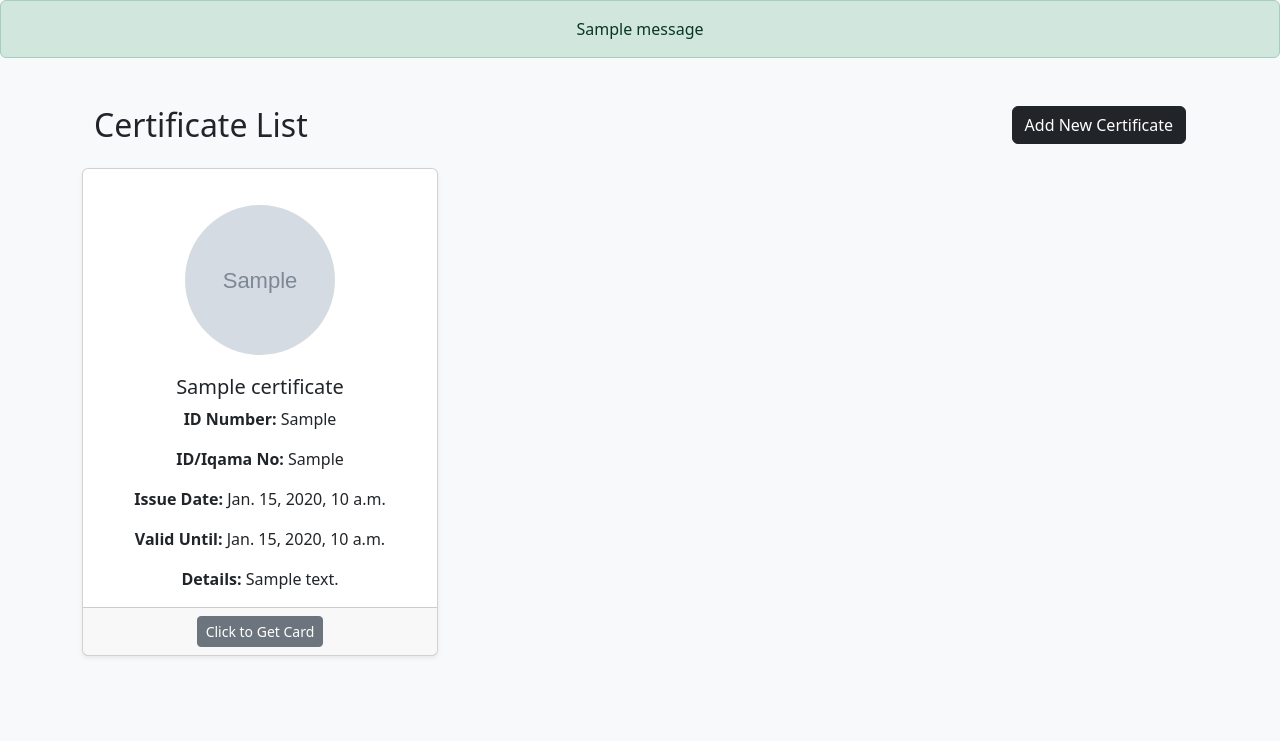
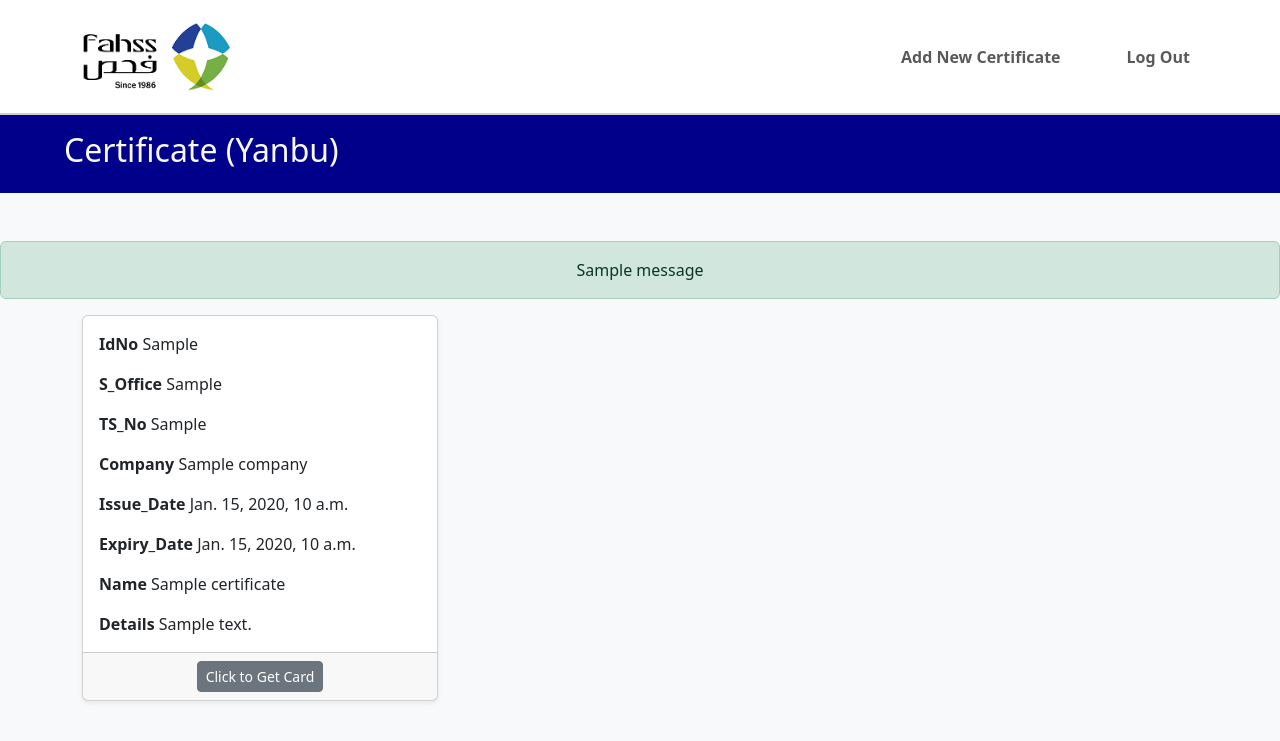
Before and after one commit to abdullah956/dj-fahsstuv, a Django app: template templates/certificate_list.html in a window 1280 px wide. Shown: the top 741 px of the page. Run offline with Django 5.2, Linux system fonts and the light colour scheme; the template is opened without the code that fills it: most values are stand-ins (such as "Sample title", 1, 10 or a date in 2020); grey boxes marked "Sample" are stand-in pictures; one stand-in notice (Sample message) is shown; parts of the project's set-up code (start-up, migrations or seed data) failed here and were passed over.

Commit message:
Form styling

```diff
--- a/templates/certificate_list.html
+++ b/templates/certificate_list.html
@@ -1,10 +1,14 @@
+{% load static %}
 <!DOCTYPE html>
 <html lang="en">
   <head>
     <meta charset="UTF-8" />
     <meta name="viewport" content="width=device-width, initial-scale=1.0" />
     <title>Certificate List</title>
-    <link href="https://cdn.jsdelivr.net/npm/bootstrap@5.3.0/dist/css/bootstrap.min.css" rel="stylesheet" />
+    <link
+      href="https://cdn.jsdelivr.net/npm/bootstrap@5.3.0/dist/css/bootstrap.min.css"
+      rel="stylesheet"
+    />
     <style>
       .certificate-photo {
         width: 150px;
@@ -14,57 +18,136 @@
         display: block;
         margin: 20px auto;
       }
+      .bg-custom-nav {
+        background-color: white;
+      }
+      nav {
+        border-bottom: 2px solid rgb(207, 207, 207);
+      }
+      .nav-item-custom {
+        margin-right: 50px;
+      }
+      .bg-custom{
+        background-color: darkblue;
+      }
     </style>
   </head>
   <body class="bg-light">
-    {% if messages %}
-      {% for message in messages %}
-        <div class="alert {% if message.tags == 'success' %}
-            alert-success
-          {% else %}
-            alert-danger
-          {% endif %} text-center">{{ message }}</div>
-      {% endfor %}
-    {% endif %}
+    <!-- Navbar -->
+    <nav class="navbar navbar-expand-lg navbar-light bg-custom-nav p-3">
+      <div class="container">
+        <!-- Logo -->
+        <a class="navbar-brand" href="#">
+          <img
+            src="{% static 'img/logo.png' %}"
+            alt="Logo"
+            width="40"
+            height="40"
+            class="d-inline-block align-text-top"
+            style="height: 70px; width: 150px"
+          />
+        </a>
 
-    <div class="container mt-5">
-      <div class="container d-flex justify-content-between align-items-center mt-4 mb-4">
-        <h2 class="mb-0">Certificate List</h2>
-        <a href="{% url 'certificate_form' %}" class="btn btn-dark">Add New Certificate</a>
+        <!-- Toggle Button for Mobile -->
+        <button
+          class="navbar-toggler"
+          type="button"
+          data-bs-toggle="collapse"
+          data-bs-target="#navbarNav"
+          aria-controls="navbarNav"
+          aria-expanded="false"
+          aria-label="Toggle navigation"
+        >
+          <span class="navbar-toggler-icon"></span>
+        </button>
+
+        <!-- Navbar Links -->
+        <div
+          class="collapse navbar-collapse justify-content-end"
+          id="navbarNav"
+        >
+          <ul class="navbar-nav">
+            <li class="nav-item">
+              <a
+                href="{% url 'certificate_form' %}"
+                class="nav-link nav-item-custom fw-bold"
+                >Add New Certificate</a
+              >
+            </li>
+            <li class="nav-item">
+              <a class="nav-link fw-bold" href="#">Log Out</a>
+            </li>
+          </ul>
         </div>
+      </div>
+    </nav>
+    <div class="w-100 d-flex justify-content-between align-items-center p-3 mb-5 bg-custom text-light">
+      <h2 class="mx-5">Certificate (Yanbu)</h2>
+      <!-- <a href="{% url 'certificate_form' %}" class="btn btn-dark">Add New Certificate</a> -->
+  </div>
+    {% if messages %} {% for message in messages %}
+    <div
+      class="alert {% if message.tags == 'success' %} alert-success {% else %} alert-danger {% endif %} text-center"
+    >
+      {{ message }}
+    </div>
+    {% endfor %} {% endif %}
+
+    <div class="container">
+
 
       <div class="row">
         {% for certificate in certificates %}
         <div class="col-md-6 col-lg-4 mb-4">
           <div class="card shadow-sm">
-              <div class="card-body text-center">
-                {% if certificate.photo %}
-                  <img src="{{ certificate.photo.url }}" class="certificate-photo" alt="Certificate Photo" />
-                {% endif %}
-                <h5 class="card-title">{{ certificate.name }}</h5>
+            <div class="card-body text-left">
+              <!-- {% if certificate.photo %}
+              <img
+                src="{{ certificate.photo.url }}"
+                class="certificate-photo"
+                alt="Certificate Photo"
+              />
+              {% endif %} -->
+
               <p class="card-text">
-                  <strong>ID Number:</strong> {{ certificate.id_no }}
+                <strong>IdNo</strong> {{ certificate.id_no }}
               </p>
               <p class="card-text">
-                  <strong>ID/Iqama No:</strong> {{ certificate.id_iqama_no }}
+                <strong>S_Office</strong> {{ certificate.s_office }}
               </p>
               <p class="card-text">
-                  <strong>Issue Date:</strong> {{ certificate.issue_date }}
+                <strong>TS_No</strong> {{ certificate.ts_no }}
               </p>
               <p class="card-text">
-                  <strong>Valid Until:</strong> {{ certificate.valid_until }}
+                <strong>Company</strong> {{ certificate.company }}
               </p>
               <p class="card-text">
-                  <strong>Details:</strong> {{ certificate.details }}
+                <strong>Issue_Date</strong> {{ certificate.issue_date }}
+              </p>
+              <p class="card-text">
+                <strong>Expiry_Date</strong> {{ certificate.valid_until }}
+              </p>
+              <p class="card-text">
+                <strong>Name</strong> {{ certificate.name }}
+              </p>
+              <p class="card-text">
+                <strong>Details</strong> {{ certificate.details }}
               </p>
             </div>
             <div class="card-footer text-center">
-                <a href="{% url 'download_certificate_pdf' certificate.id %}" class="btn btn-secondary btn-sm">Click to Get Card</a>
+              <a
+                href="{% url 'download_certificate_pdf' certificate.id %}"
+                class="btn btn-secondary btn-sm"
+              >
+                Click to Get Card
+              </a>
             </div>
           </div>
         </div>
         {% endfor %}
       </div>
     </div>
+
+    <script src="https://cdn.jsdelivr.net/npm/bootstrap@5.3.2/dist/js/bootstrap.bundle.min.js"></script>
   </body>
 </html>
```
Also changed, not shown: qr/forms.py (+5 -2 lines), static/img/logo.png (added). Lines whose indentation alone changed are shown as unchanged.
